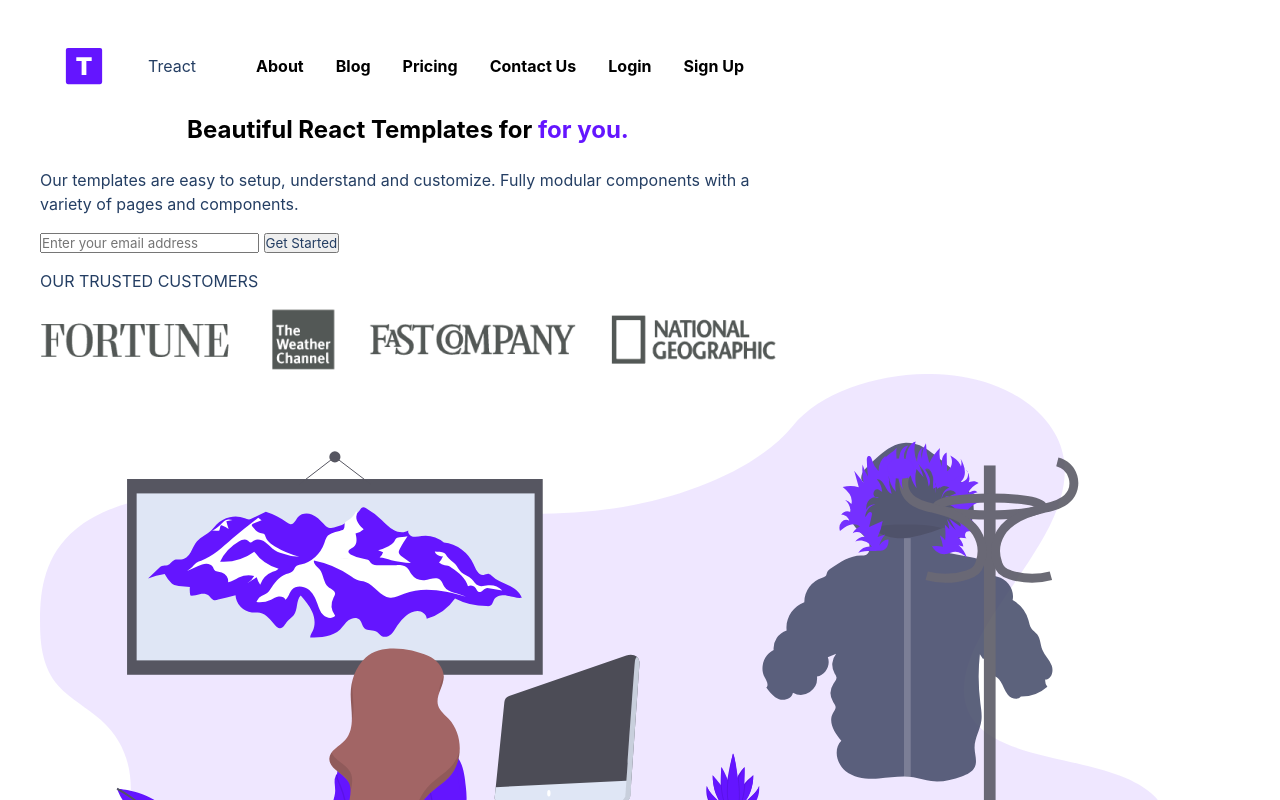
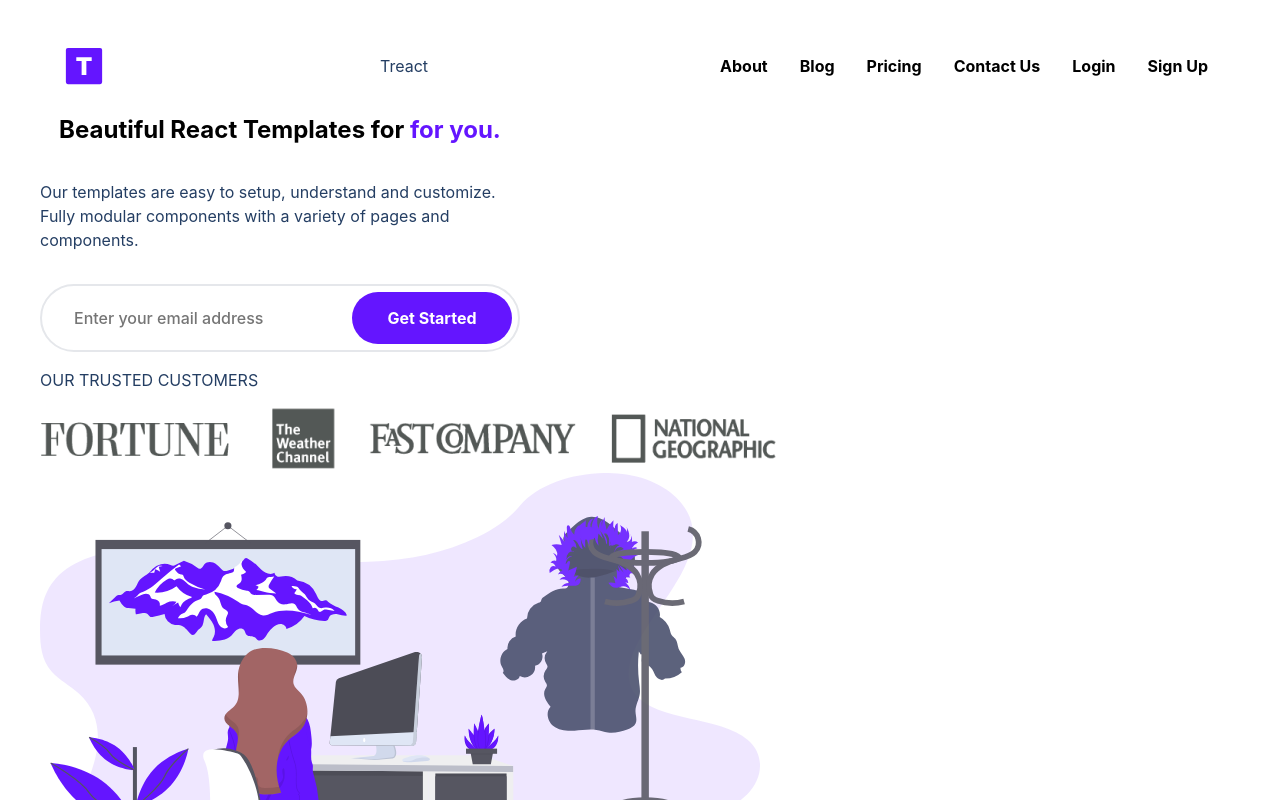
Before and after one commit to toxic-sovereign/Site-Mock-up, a plain HTML site: page index.html in a window 1280 px wide. Shown: the top 800 px of the page. Drawn offline with Linux system fonts and the light colour scheme.

Commit message:
Update styles.css

```diff
--- a/styles.css
+++ b/styles.css
@@ -11,7 +11,7 @@ html {
 }
 
 body {
-    max-width: 100vh;
+    max-width: 100vw;
     overflow-x: hidden;
 }
 
@@ -122,15 +122,53 @@ header {
     height: calc(100vh - 80px);
 }
 
-.header__container {
-    height: 100%;
-    max-width: 1200px;
-    margin: 0 auto;
-    height: 100%;
+.header__description {
+    width: 40%;
+}
+
+.header__description--para {
+    margin: 32px 0;
+}
+
+.header__email {
+    width: 100%;
+    max-width: 448%;
+    height: 68px;
+    position: relative;
     display: flex;
-    flex-direction: column;
-    justify-content: center;
+    justify-content: flex-end;
     align-items: center;
-    text-align: center;
-    padding: 0 24px;
 }
+
+.header__email--input {
+    width: 100%;
+    border-radius: 500px;
+    border: 2px solid rgb(229, 231, 235);
+    padding: 20px 192px 20px 32px;
+    color: rgb(36, 62, 99);
+    font-size: 16px;
+    font-weight: 500;
+    position: absolute;
+    top: 0;
+    bottom: 0;
+    z-index: 1;
+    transition: border-color 300ms;
+}
+
+.header__email--btn {
+    z-index: 2;
+    margin: 8px;
+    height: calc(100% - 16px);
+    border-radius: 500px;
+    width: 160px;
+    border: none;
+    background-color: #6415ff;
+    color: #fff;
+    font-weight: 700;
+    font-size: 16px;
+    transition: all 300ms ease;
+}
+
+.header__img {
+    width: calc(100% - 40%);
+}
```
